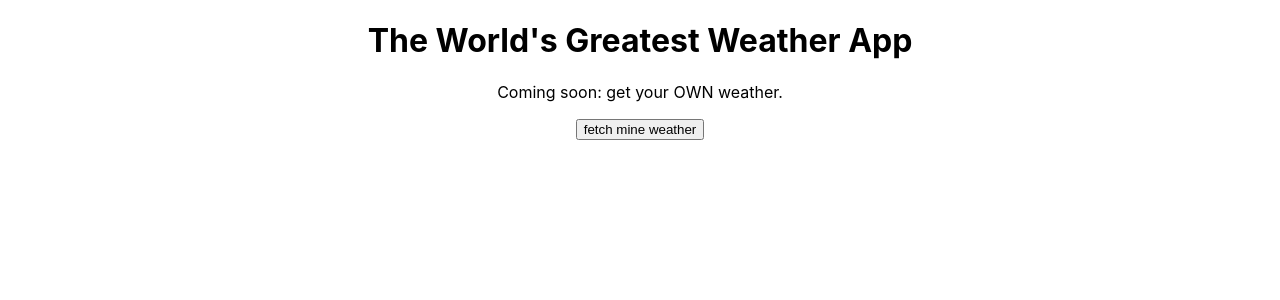
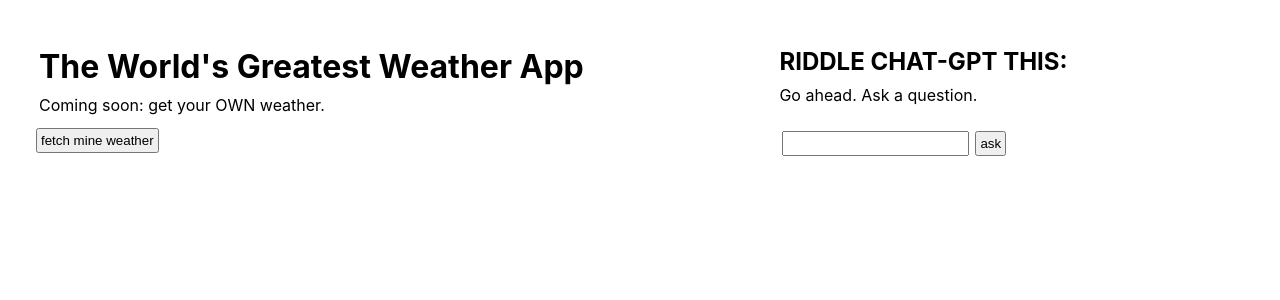
Before and after one commit to jackconwayiv/weather-front, a React (Create React App) app: page / in a window 1280 px wide. Shown: the top 300 px of the page. Built offline with nearby package versions, Linux system fonts and the light colour scheme.

Commit message:
add openai functionality

```diff
--- a/src/App.css
+++ b/src/App.css
@@ -1,5 +1,21 @@
+* {
+  margin: 3px;
+  padding: 3px;
+}
 .App {
-  text-align: center;
+  display: flex;
+  flex-direction: row;
+  justify-content: space-around;
+}
+
+p {
+  margin-top: 0px;
+  margin-bottom: 0px;
+}
+
+form, button {
+  margin-top: 10px;
+  margin-bottom: 10px;
 }
 
 .App-logo {
@@ -36,3 +52,11 @@
     transform: rotate(360deg);
   }
 }
+
+.weatherColumn {
+  width: 60%
+}
+
+.chatColumn {
+  width:40%
+}
--- a/src/App.js
+++ b/src/App.js
@@ -1,41 +1,16 @@
-import axios from "axios";
-import { useState } from "react";
 import "./App.css";
+import Chat from "./Chat";
+import Weather from "./Weather";
 
-const API_URL =
-  process.env.NODE_ENV === "production"
-    ? `https://weather-api-acj3.onrender.com/weather`
-    : `http://localhost:8080/weather`;
 function App() {
-  const [weather, setWeather] = useState({});
-
-  const fetchWeather = async () => {
-    const fetchedWeather = await axios.get(`${API_URL}/33.5268,-112.0844`);
-    setWeather(fetchedWeather.data);
-  };
   return (
     <div className="App">
-      <h1>The World's Greatest Weather App</h1>
-      <p>Coming soon: get your OWN weather.</p>
-      <button
-        onClick={() => {
-          fetchWeather();
-        }}
-      >
-        fetch mine weather
-      </button>
-      <div>
-        {weather.city} {weather.state}
+      <div className="weatherColumn">
+        <Weather />
       </div>
-
-      {weather.forecast &&
-        weather.forecast.properties.periods.map((period, i) => {
-          return (
-            <div key={i}>
-              {period.name}: {period.detailedForecast}
-            </div>
-          );
-        })}
+      <div className="chatColumn">
+        <Chat />
+      </div>
     </div>
   );
 }
--- /dev/null
+++ b/src/Chat.js
@@ -0,0 +1,58 @@
+import axios from "axios";
+import { useState } from "react";
+
+const API_URL =
+  process.env.NODE_ENV === "production"
+    ? "https://weather-api-acj3.onrender.com/chat"
+    : "http://localhost:8080/chat";
+
+const Chat = () => {
+  const [loading, setLoading] = useState(false);
+  const [messages, setMessages] = useState([]);
+  const [userContent, setUserContent] = useState("");
+
+  const renderMessages = () => {
+    if (loading) {
+      return <p>loading</p>;
+    }
+    return (
+      <div>
+        {messages.map((line, i) => (
+          <p key={i}>{line}</p>
+        ))}
+      </div>
+    );
+  };
+
+  const handleSubmit = async (event) => {
+    event.preventDefault();
+    try {
+      setLoading(true);
+      let res = await axios.post(`${API_URL}/`, {
+        message: { role: "user", content: userContent },
+      });
+      setMessages(res.data.completion.content.split("\n"));
+    } catch (error) {
+      console.log({ error });
+    } finally {
+      setLoading(false);
+    }
+  };
+
+  return (
+    <div>
+      <h2>RIDDLE CHAT-GPT THIS:</h2>
+      <p>Go ahead. Ask a question.</p>
+      <form onSubmit={handleSubmit}>
+        <input
+          value={userContent}
+          onChange={(event) => setUserContent(event.target.value)}
+        />
+        <button>{loading ? "loading" : "ask"}</button>
+      </form>
+      {renderMessages()}
+    </div>
+  );
+};
+
+export default Chat;
--- /dev/null
+++ b/src/Form.js
@@ -0,0 +1,5 @@
+const Form = () => {
+  return <div>Form goes here.</div>;
+};
+
+export default Form;
--- /dev/null
+++ b/src/Weather.js
@@ -0,0 +1,43 @@
+import axios from "axios";
+import { useState } from "react";
+
+const Weather = () => {
+  const [weather, setWeather] = useState({});
+  const API_URL =
+    process.env.NODE_ENV === "production"
+      ? `https://weather-api-acj3.onrender.com/weather`
+      : `http://localhost:8080/weather`;
+
+  const fetchWeather = async () => {
+    const fetchedWeather = await axios.get(`${API_URL}/33.5268,-112.0844`);
+    setWeather(fetchedWeather.data);
+  };
+
+  return (
+    <div>
+      <h1>The World's Greatest Weather App</h1>
+      <p>Coming soon: get your OWN weather.</p>
+      <button
+        onClick={() => {
+          fetchWeather();
+        }}
+      >
+        fetch mine weather
+      </button>
+      <div>
+        {weather.city} {weather.state}
+      </div>
+
+      {weather.forecast &&
+        weather.forecast.properties.periods.map((period, i) => {
+          return (
+            <div key={i}>
+              {period.name}: {period.detailedForecast}
+            </div>
+          );
+        })}
+    </div>
+  );
+};
+
+export default Weather;
--- a/src/index.js
+++ b/src/index.js
@@ -1,15 +1,11 @@
-import React from 'react';
-import ReactDOM from 'react-dom/client';
-import './index.css';
-import App from './App';
-import reportWebVitals from './reportWebVitals';
+import React from "react";
+import ReactDOM from "react-dom/client";
+import App from "./App";
+import "./index.css";
+import reportWebVitals from "./reportWebVitals";
 
-const root = ReactDOM.createRoot(document.getElementById('root'));
-root.render(
-  <React.StrictMode>
-    <App />
-  </React.StrictMode>
-);
+const root = ReactDOM.createRoot(document.getElementById("root"));
+root.render(<App />);
 
 // If you want to start measuring performance in your app, pass a function
 // to log results (for example: reportWebVitals(console.log))
```
